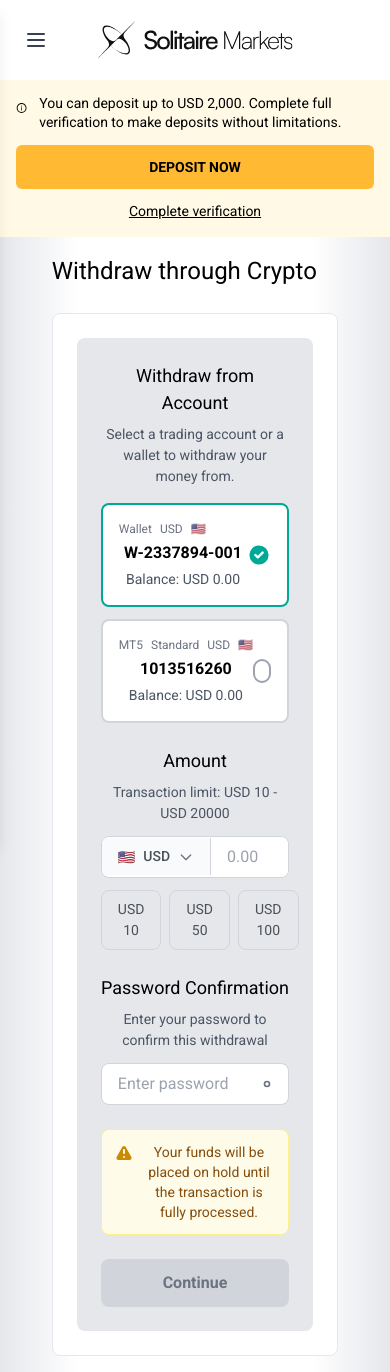
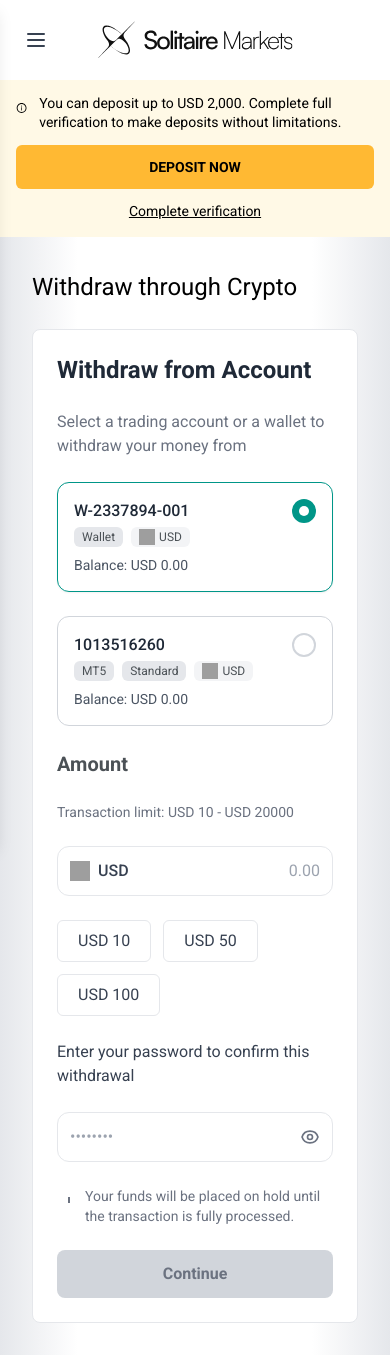
Before and after one commit to katochrasik794/solitaire-markets-crm, a React (Vite) app: page /user/withdrawals/crypto in a window 390 px wide. Built offline with nearby package versions, Linux system fonts and the light colour scheme; grey boxes are pictures that could not be loaded.

Commit message:
responsive withdrawl page

```diff
--- a/src/user/pages/withdrawals/Crypto.jsx
+++ b/src/user/pages/withdrawals/Crypto.jsx
@@ -8,201 +8,162 @@ function Crypto() {
 
   return (
     <div className="min-h-screen p-4 sm:p-6 overflow-x-hidden" style={{ background: 'linear-gradient(to right, #E5E7EB 0%, #FFFFFF 20%, #FFFFFF 80%, #E5E7EB 100%)' }}>
-      <div className="w-full max-w-[80%] mx-auto">
+      <div className="w-full max-w-full sm:max-w-2xl lg:max-w-4xl mx-auto p-4 md:p-6">
         <h1 className="mb-6" style={{ fontFamily: 'Roboto, sans-serif', fontSize: '24px', color: '#000000', fontWeight: '400' }}>
           Withdraw through Crypto
         </h1>
 
-        {/* Main Form Container - White outer div */}
-        <div className="bg-white rounded-lg p-6 border border-gray-200 text-center">
-          {/* Inner gray div - centered content */}
-          <div className="bg-gray-200 rounded-lg p-6 text-center">
+        {/* Main Form Container */}
+        <div className="bg-white rounded-lg p-6 border border-gray-200">
           <form className="space-y-6">
-              {/* Withdraw from Account Section */}
-              <div>
-                <h2 className="mb-2" style={{ fontFamily: 'Roboto, sans-serif', fontSize: '18px', color: '#000000', fontWeight: '400' }}>
-                  Withdraw from Account
-                </h2>
-                <p className="mb-4 text-gray-600" style={{ fontFamily: 'Roboto, sans-serif', fontSize: '14px', fontWeight: '400' }}>
-                  Select a trading account or a wallet to withdraw your money from.
+            {/* Title */}
+            <h2 className="text-2xl font-semibold text-gray-800">Withdraw from Account</h2>
+            <p className="text-gray-500 mt-1">
+              Select a trading account or a wallet to withdraw your money from
             </p>
 
-                <div className="space-y-3">
-                  {/* Wallet Option */}
+            {/* Account 1 - Active */}
             <div
               onClick={() => setSelectedAccount('wallet-1')}
-                    className={`relative border-2 rounded-lg p-4 cursor-pointer transition-all ${
-                      selectedAccount === 'wallet-1' ? 'border-[#00A896] bg-white' : 'border-gray-300 bg-white'
+              className={`mt-5 border rounded-xl p-4 flex justify-between items-start cursor-pointer transition-all ${
+                selectedAccount === 'wallet-1' ? 'border-[#009688] bg-white shadow-sm' : 'border-gray-300 bg-white'
               }`}
             >
-                    <div className="flex items-center justify-between">
-                      <div className="flex-1">
-                        <div className="flex items-center gap-2 mb-1">
-                          <span className="text-xs text-gray-500" style={{ fontFamily: 'Roboto, sans-serif', fontSize: '12px', fontWeight: '400' }}>Wallet</span>
-                          <span className="text-xs text-gray-500" style={{ fontFamily: 'Roboto, sans-serif', fontSize: '12px', fontWeight: '400' }}>USD</span>
-                          <span className="text-xs">🇺🇸</span>
-                        </div>
-                        <div className="font-semibold mb-1" style={{ fontFamily: 'Roboto, sans-serif', fontSize: '16px', color: '#000000', fontWeight: '600' }}>
-                          W-2337894-001
-                        </div>
-                        <div className="text-sm text-gray-600" style={{ fontFamily: 'Roboto, sans-serif', fontSize: '14px', fontWeight: '400' }}>
-                          Balance: USD 0.00
+              <div>
+                <p className="text-gray-800 font-medium">W-2337894-001</p>
+                <div className="flex gap-2 mt-1">
+                  <span className="px-2 py-0.5 text-xs rounded-md bg-gray-200">Wallet</span>
+                  <div className="flex items-center gap-1 px-2 py-0.5 bg-gray-100 rounded-md text-xs">
+                    <img src="https://flagsapi.com/US/flat/24.png" className="w-4 h-4" />
+                    USD
                   </div>
                 </div>
-                      {selectedAccount === 'wallet-1' ? (
-                        <svg className="w-6 h-6 text-[#00A896]" fill="currentColor" viewBox="0 0 20 20">
-                          <path fillRule="evenodd" d="M10 18a8 8 0 100-16 8 8 0 000 16zm3.707-9.293a1 1 0 00-1.414-1.414L9 10.586 7.707 9.293a1 1 0 00-1.414 1.414l2 2a1 1 0 001.414 0l4-4z" clipRule="evenodd" />
-                        </svg>
-                      ) : (
-                        <div className="w-6 h-6 border-2 border-gray-400 rounded-full"></div>
-                      )}
+                <p className="text-gray-600 text-sm mt-2">Balance: USD 0.00</p>
+              </div>
+              <div className="flex items-center">
+                <div className={`h-6 w-6 rounded-full border-2 flex items-center justify-center ${
+                  selectedAccount === 'wallet-1' ? 'border-[#009688] bg-[#009688]' : 'border-gray-300'
+                }`}>
+                  {selectedAccount === 'wallet-1' && <div className="h-2.5 w-2.5 bg-white rounded-full"></div>}
+                </div>
               </div>
             </div>
 
-                  {/* MT5 Option */}
+            {/* Account 2 */}
             <div
               onClick={() => setSelectedAccount('mt5-1')}
-                    className={`relative border-2 rounded-lg p-4 cursor-pointer transition-all ${
-                      selectedAccount === 'mt5-1' ? 'border-[#00A896] bg-white' : 'border-gray-300 bg-white'
+              className={`mt-4 border rounded-xl p-4 flex justify-between items-start cursor-pointer transition-all ${
+                selectedAccount === 'mt5-1' ? 'border-[#009688] bg-white shadow-sm' : 'border-gray-300 bg-white'
               }`}
             >
-                    <div className="flex items-center justify-between">
-                      <div className="flex-1">
-                        <div className="flex items-center gap-2 mb-1">
-                          <span className="text-xs text-gray-500" style={{ fontFamily: 'Roboto, sans-serif', fontSize: '12px', fontWeight: '400' }}>MT5</span>
-                          <span className="text-xs text-gray-500" style={{ fontFamily: 'Roboto, sans-serif', fontSize: '12px', fontWeight: '400' }}>Standard</span>
-                          <span className="text-xs text-gray-500" style={{ fontFamily: 'Roboto, sans-serif', fontSize: '12px', fontWeight: '400' }}>USD</span>
-                          <span className="text-xs">🇺🇸</span>
-                        </div>
-                        <div className="font-semibold mb-1" style={{ fontFamily: 'Roboto, sans-serif', fontSize: '16px', color: '#000000', fontWeight: '600' }}>
-                          1013516260
-                        </div>
-                        <div className="text-sm text-gray-600" style={{ fontFamily: 'Roboto, sans-serif', fontSize: '14px', fontWeight: '400' }}>
-                          Balance: USD 0.00
+              <div>
+                <p className="text-gray-800 font-medium">1013516260</p>
+                <div className="flex gap-2 mt-1">
+                  <span className="px-2 py-0.5 text-xs rounded-md bg-gray-200">MT5</span>
+                  <span className="px-2 py-0.5 text-xs rounded-md bg-gray-200">Standard</span>
+                  <div className="flex items-center gap-1 px-2 py-0.5 bg-gray-100 rounded-md text-xs">
+                    <img src="https://flagsapi.com/US/flat/24.png" className="w-4 h-4" />
+                    USD
                   </div>
                 </div>
-                      {selectedAccount === 'mt5-1' ? (
-                        <svg className="w-6 h-6 text-[#00A896]" fill="currentColor" viewBox="0 0 20 20">
-                          <path fillRule="evenodd" d="M10 18a8 8 0 100-16 8 8 0 000 16zm3.707-9.293a1 1 0 00-1.414-1.414L9 10.586 7.707 9.293a1 1 0 00-1.414 1.414l2 2a1 1 0 001.414 0l4-4z" clipRule="evenodd" />
-                        </svg>
-                      ) : (
-                        <div className="w-6 h-6 border-2 border-gray-400 rounded-full"></div>
-                      )}
+                <p className="text-gray-600 text-sm mt-2">Balance: USD 0.00</p>
               </div>
+              <div className="flex items-center">
+                <div className={`h-6 w-6 rounded-full border-2 flex items-center justify-center ${
+                  selectedAccount === 'mt5-1' ? 'border-[#009688] bg-[#009688]' : 'border-gray-300'
+                }`}>
+                  {selectedAccount === 'mt5-1' && <div className="h-2.5 w-2.5 bg-white rounded-full"></div>}
                 </div>
               </div>
             </div>
 
             {/* Amount Section */}
-              <div>
-                <h2 className="mb-2" style={{ fontFamily: 'Roboto, sans-serif', fontSize: '18px', color: '#000000', fontWeight: '400' }}>
-                  Amount
-                </h2>
-                <p className="mb-3 text-gray-600" style={{ fontFamily: 'Roboto, sans-serif', fontSize: '14px', fontWeight: '400' }}>
+            <h3 className="text-xl font-semibold mt-6">Amount</h3>
+            <p className="text-gray-500 text-sm mt-1">
               Transaction limit: USD 10 - USD 20000
             </p>
 
-                <div className="flex items-center border border-gray-300 rounded-lg overflow-hidden bg-white">
-                  <div className="flex items-center gap-2 px-4 py-2 border-r border-gray-300 bg-gray-50">
-                    <span className="text-sm">🇺🇸</span>
-                    <span className="font-medium" style={{ fontFamily: 'Roboto, sans-serif', fontSize: '14px', fontWeight: '500' }}>USD</span>
-                    <svg className="w-4 h-4 text-gray-500" fill="none" stroke="currentColor" viewBox="0 0 24 24">
-                      <path strokeLinecap="round" strokeLinejoin="round" strokeWidth={2} d="M19 9l-7 7-7-7" />
-                    </svg>
+            {/* Currency & Amount Input */}
+            <div className="mt-3 border rounded-xl flex items-center p-3 bg-white">
+              <div className="flex items-center gap-2">
+                <img src="https://flagsapi.com/US/flat/24.png" className="w-5 h-5" />
+                <span className="font-medium text-gray-700">USD</span>
               </div>
+              <div className="ml-auto">
                 <input
-                    type="number"
+                  type="text"
                   value={amount}
                   onChange={(e) => setAmount(e.target.value)}
+                  className="text-right bg-transparent outline-none w-24"
                   placeholder="0.00"
-                    className="flex-1 px-4 py-2 outline-none"
-                    style={{ fontFamily: 'Roboto, sans-serif', fontSize: '16px' }}
                 />
+              </div>
             </div>
 
             {/* Quick Amount Buttons */}
-                <div className="flex gap-2 mt-3">
+            <div className="flex gap-3 mt-4 flex-wrap">
+              {["USD 10", "USD 50", "USD 100"].map((label) => (
                 <button
+                  key={label}
                   type="button"
-                    onClick={() => setAmount('10')}
-                    className="px-4 py-2 border border-gray-300 rounded-lg hover:bg-gray-50 transition-colors"
-                    style={{ fontFamily: 'Roboto, sans-serif', fontSize: '14px', fontWeight: '400' }}
+                  onClick={() => setAmount(label.split(' ')[1])}
+                  className="px-5 py-2 rounded-md border bg-white text-gray-700 hover:bg-gray-100 transition-colors"
                 >
-                    USD 10
+                  {label}
                 </button>
-                  <button
-                    type="button"
-                    onClick={() => setAmount('50')}
-                    className="px-4 py-2 border border-gray-300 rounded-lg hover:bg-gray-50 transition-colors"
-                    style={{ fontFamily: 'Roboto, sans-serif', fontSize: '14px', fontWeight: '400' }}
-                  >
-                    USD 50
-                  </button>
-                  <button
-                    type="button"
-                    onClick={() => setAmount('100')}
-                    className="px-4 py-2 border border-gray-300 rounded-lg hover:bg-gray-50 transition-colors"
-                    style={{ fontFamily: 'Roboto, sans-serif', fontSize: '14px', fontWeight: '400' }}
-                  >
-                    USD 100
-                  </button>
-                </div>
+              ))}
             </div>
 
-              {/* Password Confirmation Section */}
-              <div>
-                <h2 className="mb-2" style={{ fontFamily: 'Roboto, sans-serif', fontSize: '18px', color: '#000000', fontWeight: '400' }}>
-                  Password Confirmation
-                </h2>
-                <p className="mb-3 text-gray-600" style={{ fontFamily: 'Roboto, sans-serif', fontSize: '14px', fontWeight: '400' }}>
-                  Enter your password to confirm this withdrawal
-                </p>
+            {/* Password field */}
+            <p className="text-gray-700 mt-6">Enter your password to confirm this withdrawal</p>
 
-                <div className="relative">
+            <div className="mt-2 border rounded-xl p-3 flex items-center bg-white">
               <input
                 type={showPassword ? 'text' : 'password'}
                 value={password}
                 onChange={(e) => setPassword(e.target.value)}
-                    placeholder="Enter password"
-                    className="w-full px-4 py-2 border border-gray-300 rounded-lg pr-10 outline-none focus:ring-2 focus:ring-[#00A896] focus:border-transparent"
-                    style={{ fontFamily: 'Roboto, sans-serif', fontSize: '16px' }}
+                className="outline-none w-full"
+                placeholder="••••••••"
               />
               <button
                 type="button"
                 onClick={() => setShowPassword(!showPassword)}
-                    className="absolute right-3 top-1/2 transform -translate-y-1/2 text-gray-500 hover:text-gray-700"
+                className="ml-2"
               >
-                    <svg className="w-5 h-5" fill="none" stroke="currentColor" viewBox="0 0 24 24">
+                <svg
+                  className="w-5 h-5 text-gray-500 cursor-pointer"
+                  fill="none"
+                  stroke="currentColor"
+                  strokeWidth="2"
+                  viewBox="0 0 24 24"
+                >
                   {showPassword ? (
-                        <path strokeLinecap="round" strokeLinejoin="round" strokeWidth={2} d="M13.875 18.825A10.05 10.05 0 0112 19c-4.478 0-8.268-2.943-9.543-7a9.97 9.97 0 011.563-3.029m5.858.908a3 3 0 114.243 4.243M9.878 9.878l4.242 4.242M9.88 9.88l-3.29-3.29m7.532 7.532l3.29 3.29M3 3l3.59 3.59m0 0A9.953 9.953 0 0112 5c4.478 0 8.268 2.943 9.543 7a10.025 10.025 0 01-4.132 5.411m0 0L21 21" />
+                    <path d="M13.875 18.825A10.05 10.05 0 0112 19c-4.478 0-8.268-2.943-9.543-7a9.97 9.97 0 011.563-3.029m5.858.908a3 3 0 114.243 4.243M9.878 9.878l4.242 4.242M9.88 9.88l-3.29-3.29m7.532 7.532l3.29 3.29M3 3l3.59 3.59m0 0A9.953 9.953 0 0112 5c4.478 0 8.268 2.943 9.543 7a10.025 10.025 0 01-4.132 5.411m0 0L21 21" />
                   ) : (
-                        <path strokeLinecap="round" strokeLinejoin="round" strokeWidth={2} d="M15 12a3 3 0 11-6 0 3 3 0 016 0z" />
+                    <path d="M15 12a3 3 0 11-6 0 3 3 0 016 0z" />
                   )}
+                  <path d="M2.458 12C3.732 7.943 7.523 5 12 5c4.477 0 8.268 2.943 9.542 7-1.274 4.057-5.065 7-9.542 7-4.477 0-8.268-2.943-9.542-7z" />
                 </svg>
               </button>
             </div>
-              </div>
 
-              {/* Warning Message */}
-              <div className="flex items-start gap-2 p-3 bg-yellow-50 border border-yellow-200 rounded-lg">
-                <svg className="w-5 h-5 text-yellow-600 mt-0.5 flex-shrink-0" fill="currentColor" viewBox="0 0 20 20">
-                  <path fillRule="evenodd" d="M8.257 3.099c.765-1.36 2.722-1.36 3.486 0l5.58 9.92c.75 1.334-.213 2.98-1.742 2.98H4.42c-1.53 0-2.493-1.646-1.743-2.98l5.58-9.92zM11 13a1 1 0 11-2 0 1 1 0 012 0zm-1-8a1 1 0 00-1 1v3a1 1 0 002 0V6a1 1 0 00-1-1z" clipRule="evenodd" />
+            {/* Info Notice */}
+            <div className="flex items-start gap-2 mt-4 text-gray-500 text-sm">
+              <svg className="w-5 h-5 flex-shrink-0" fill="none" stroke="currentColor" strokeWidth="2">
+                <path d="M13 16h-1v-4h-1m1-4h.01" />
               </svg>
-                <p className="text-sm text-yellow-800" style={{ fontFamily: 'Roboto, sans-serif', fontSize: '14px', fontWeight: '400' }}>
-                  Your funds will be placed on hold until the transaction is fully processed.
-                </p>
+              <p>Your funds will be placed on hold until the transaction is fully processed.</p>
             </div>
 
             {/* Continue Button */}
             <button
               type="submit"
               disabled={!amount || !password}
-                className={`w-full py-3 rounded-lg font-semibold transition-colors ${
+              className={`w-full mt-5 py-3 rounded-lg font-semibold transition-colors ${
                 amount && password
-                    ? 'bg-[#00A896] hover:bg-[#008f7a] text-white cursor-pointer'
+                  ? 'bg-[#009688] hover:bg-[#008f7a] text-white cursor-pointer'
                   : 'bg-gray-300 text-gray-500 cursor-not-allowed'
               }`}
-                style={{ fontFamily: 'Roboto, sans-serif', fontSize: '16px', fontWeight: '600' }}
             >
               Continue
             </button>
@@ -210,7 +171,6 @@ function Crypto() {
         </div>
       </div>
     </div>
-    </div>
   )
 }
 
--- a/src/user/pages/withdrawals/DebitCard.jsx
+++ b/src/user/pages/withdrawals/DebitCard.jsx
@@ -1,7 +1,7 @@
 function DebitCard() {
   return (
     <div className="min-h-screen p-4 sm:p-6 overflow-x-hidden" style={{ background: 'linear-gradient(to right, #E5E7EB 0%, #FFFFFF 20%, #FFFFFF 80%, #E5E7EB 100%)' }}>
-      <div className="w-full max-w-[80%] mx-auto">
+      <div className="w-full max-w-full sm:max-w-[80%] mx-auto">
         <h1 className="mb-4" style={{ fontFamily: 'Roboto, sans-serif', fontSize: '24px', color: '#000000', fontWeight: '400' }}>
           Withdraw Using Your Debit or Credit Card
         </h1>
@@ -9,7 +9,7 @@ function DebitCard() {
         {/* Card Logos and Information */}
         <div className="bg-white rounded-lg p-6 mb-6 border border-gray-200 text-center">
           {/* Card Logos */}
-          <div className="flex items-center justify-center gap-8 mb-6">
+          <div className="flex items-center justify-center gap-4 sm:gap-8 mb-6">
             {/* VISA */}
             <div className="flex flex-col items-center">
               <div className="w-20 h-12 bg-blue-600 rounded flex items-center justify-center mb-2">
@@ -49,8 +49,8 @@ function DebitCard() {
               To make a withdrawal to a card, a deposit must first be made from a card and the details must be saved on this platform.
             </p>
           </div>
+          </div>
         </div>
-      </div>
     </div>
   )
 }
--- a/src/user/pages/withdrawals/Neteller.jsx
+++ b/src/user/pages/withdrawals/Neteller.jsx
@@ -1,7 +1,7 @@
 function Neteller() {
   return (
     <div className="min-h-screen p-4 sm:p-6 overflow-x-hidden" style={{ background: 'linear-gradient(to right, #E5E7EB 0%, #FFFFFF 20%, #FFFFFF 80%, #E5E7EB 100%)' }}>
-      <div className="w-full max-w-[90%] mx-auto">
+      <div className="w-full max-w-full sm:max-w-[90%] mx-auto">
         <h1 className="mb-6" style={{ fontFamily: 'Roboto, sans-serif', fontSize: '24px', color: '#000000', fontWeight: '400' }}>
           Withdraw Through Neteller
         </h1>
@@ -16,8 +16,8 @@ function Neteller() {
           <p className="text-center max-w-lg mx-auto" style={{ fontFamily: 'Roboto, sans-serif', fontSize: '14px', color: '#4B5156', fontWeight: '400', lineHeight: '1.6' }}>
             You did not deposit funds using Neteller. Neteller withdrawals are only available to accounts that were previously used for deposits.
           </p>
+          </div>
         </div>
-      </div>
     </div>
   )
 }
--- a/src/user/pages/withdrawals/Skrill.jsx
+++ b/src/user/pages/withdrawals/Skrill.jsx
@@ -1,7 +1,7 @@
 function Skrill() {
   return (
     <div className="min-h-screen p-4 sm:p-6 overflow-x-hidden" style={{ background: 'linear-gradient(to right, #E5E7EB 0%, #FFFFFF 20%, #FFFFFF 80%, #E5E7EB 100%)' }}>
-      <div className="w-full max-w-[90%] mx-auto">
+      <div className="w-full max-w-full sm:max-w-[90%] mx-auto">
         <h1 className="mb-6" style={{ fontFamily: 'Roboto, sans-serif', fontSize: '24px', color: '#000000', fontWeight: '400' }}>
           Withdraw Through Skrill
         </h1>
@@ -16,8 +16,8 @@ function Skrill() {
           <p className="text-center max-w-lg mx-auto" style={{ fontFamily: 'Roboto, sans-serif', fontSize: '14px', color: '#4B5156', fontWeight: '400', lineHeight: '1.6' }}>
             You did not deposit funds using Skrill. Skrill withdrawals are only available to accounts that were previously used for deposits.
           </p>
+          </div>
         </div>
-      </div>
     </div>
   )
 }
```
Lines whose indentation alone changed are shown as unchanged.
